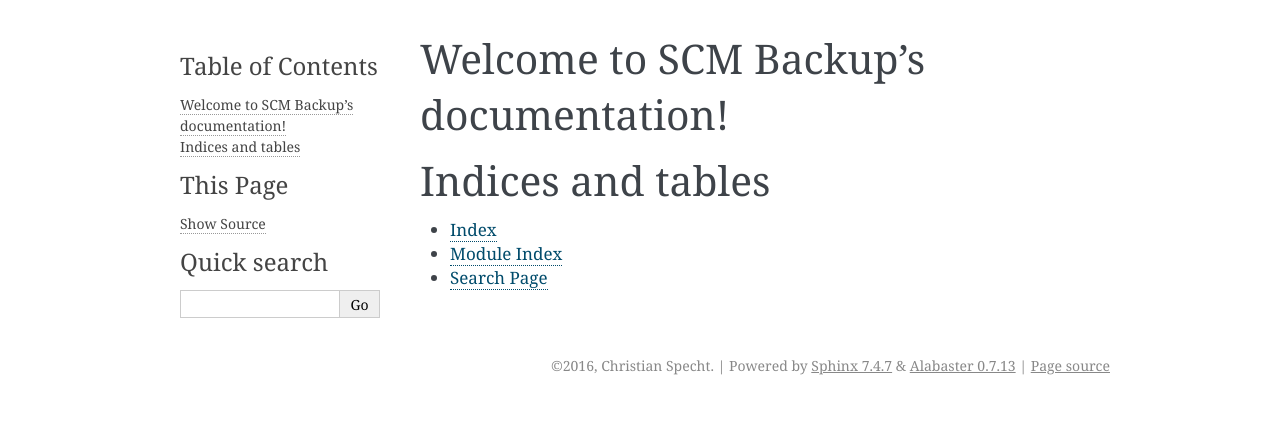
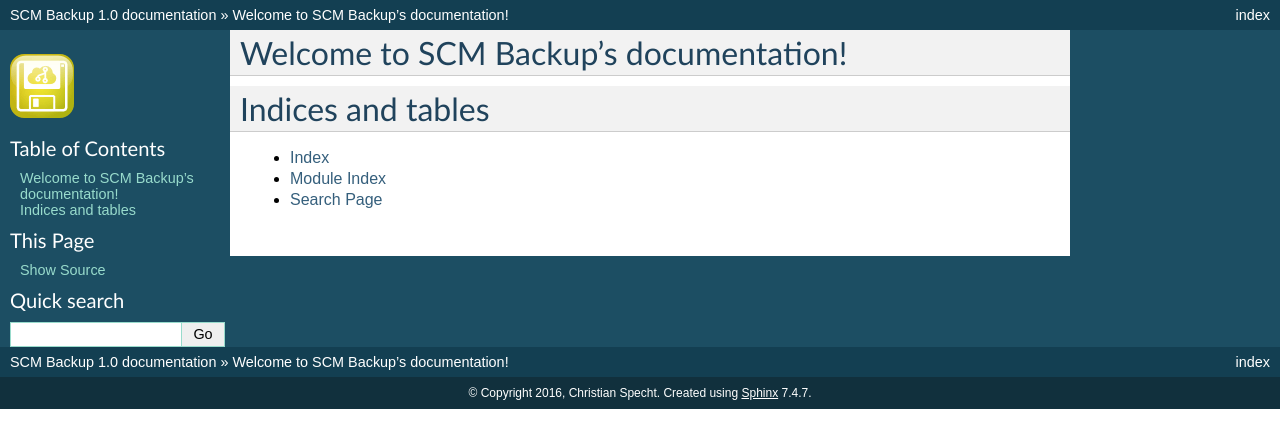
Before and after one commit to christianspecht/scm-backup-docs, a Sphinx documentation site: the page built from source/index.rst, in a window 1280 px wide. Shown: the top 448 px of the page. Built offline with Sphinx 7.4.7, drawn with Linux system fonts in a browser that asks for light colours.

Commit message:
theme/logo

```diff
--- a/source/conf.py
+++ b/source/conf.py
@@ -83,7 +83,7 @@ todo_include_todos = False
 # The theme to use for HTML and HTML Help pages.  See the documentation for
 # a list of builtin themes.
 #
-html_theme = 'alabaster'
+html_theme = 'classic'
 
 # Theme options are theme-specific and customize the look and feel of a theme
 # further.  For a list of options available for each theme, see the
@@ -95,6 +95,9 @@ html_theme = 'alabaster'
 # relative to this directory. They are copied after the builtin static files,
 # so a file named "default.css" will overwrite the builtin "default.css".
 html_static_path = ['_static']
+
+
+html_logo = 'img/logo64x64.png'
 
 
 # -- Options for HTMLHelp output ------------------------------------------
```
Also changed, not shown: source/img/logo64x64.png (added).
